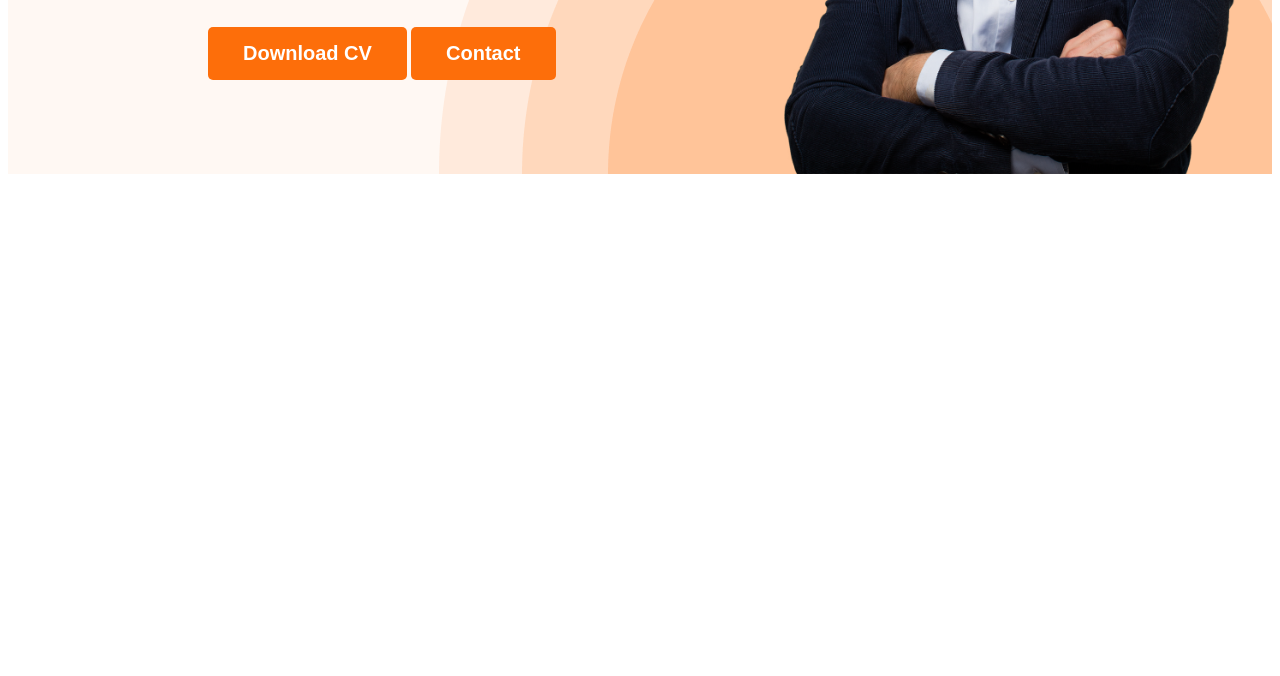
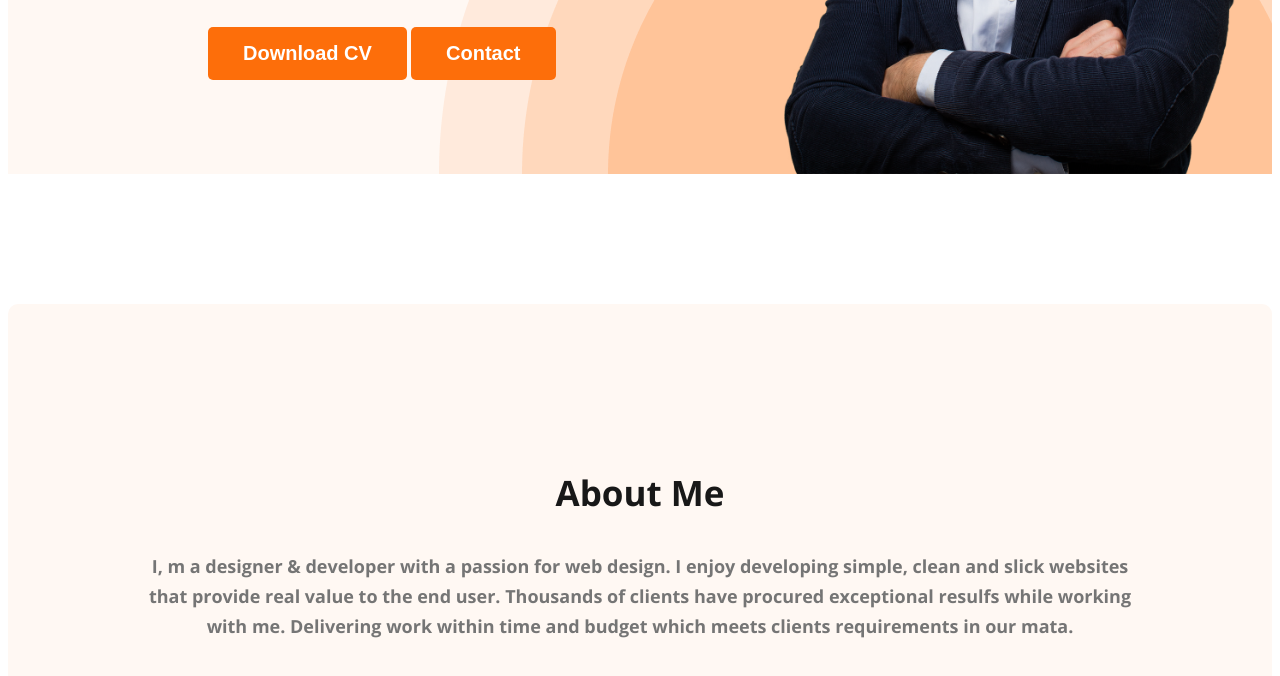
Before and after one commit to sadmanistry/practice, a plain HTML site: page index.html in a window 1280 px wide. Shown: the part 594-1270 px from the top of the page. Before the commit the page ends 800 px from the top, so only its background shows below. Drawn offline with nearby package versions, Linux system fonts and the light colour scheme.

Commit message:
about 50%

```diff
--- a/css/practice.css
+++ b/css/practice.css
@@ -15,6 +15,20 @@ body{
     font-size: 20px;
     font-weight: 700;
     padding: 15px 35px;
+}
+
+.section-title{
+    color:#181818;
+text-align: center;
+font-size: 35px;
+font-weight: 700;
+}
+.section-describtion{
+    color: #757575;
+    text-align: center;
+    font-size: 18px;
+    font-weight: 400;
+    line-height: 30px;
 }
 /* nav related styles */
 
@@ -89,3 +103,14 @@ nav a{
     margin-bottom: 30px;
 }
  /* main section styles */
+
+
+
+
+ /* about section styles */
+ .about{
+    padding: 130px;
+    border-radius: 10px;
+    background: #FFF8F3;
+    margin: 130px 0;
+ }
--- a/index.html
+++ b/index.html
@@ -34,6 +34,13 @@
     </header>
 
     <main>
+        <section class="about">
+            <h3 class="section-title">About Me</h3>
+            <p class="section-describtion">
+                I, m a designer & developer with a passion for web design. I enjoy developing simple, clean and slick websites that provide real value to the end user. Thousands of clients have procured exceptional resulfs while working with me. Delivering work within time and budget which meets clients requirements in our mata.
+            </p>
+
+        </section>
 
     </main>
 
```
